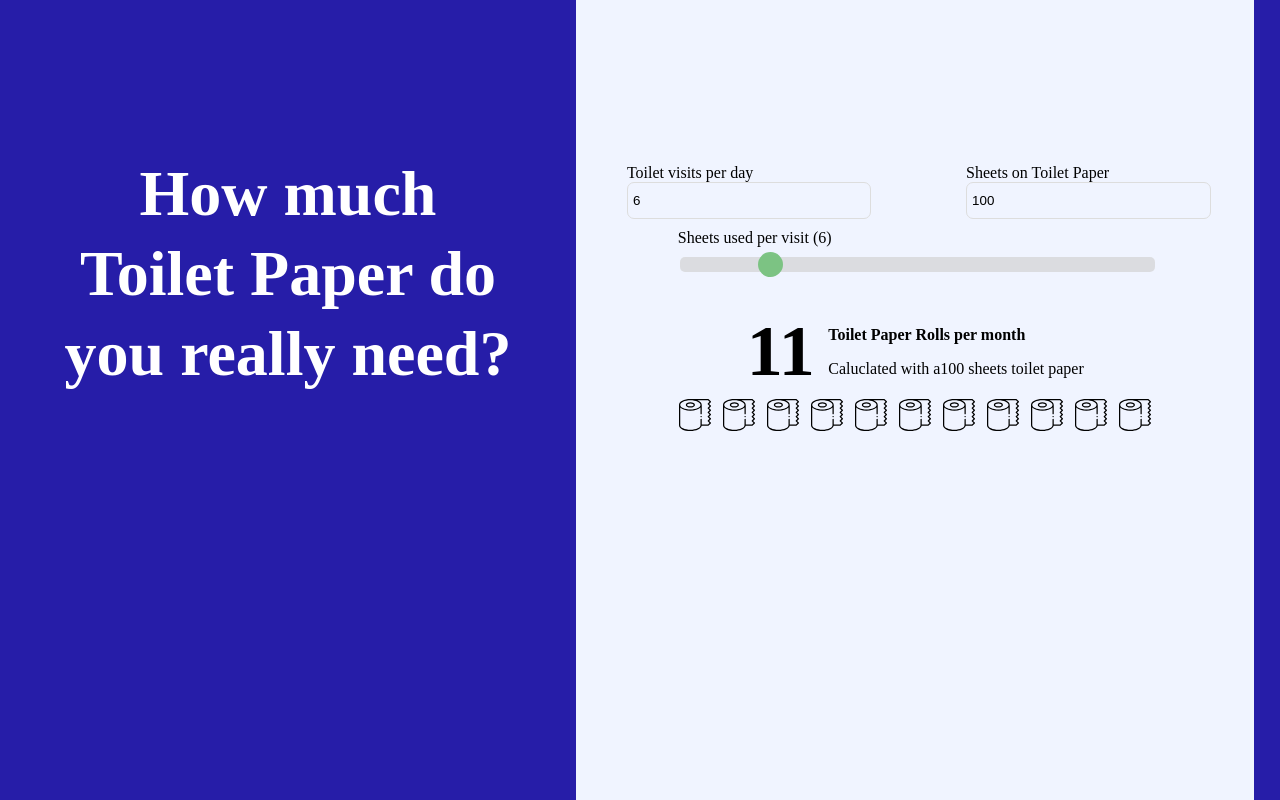
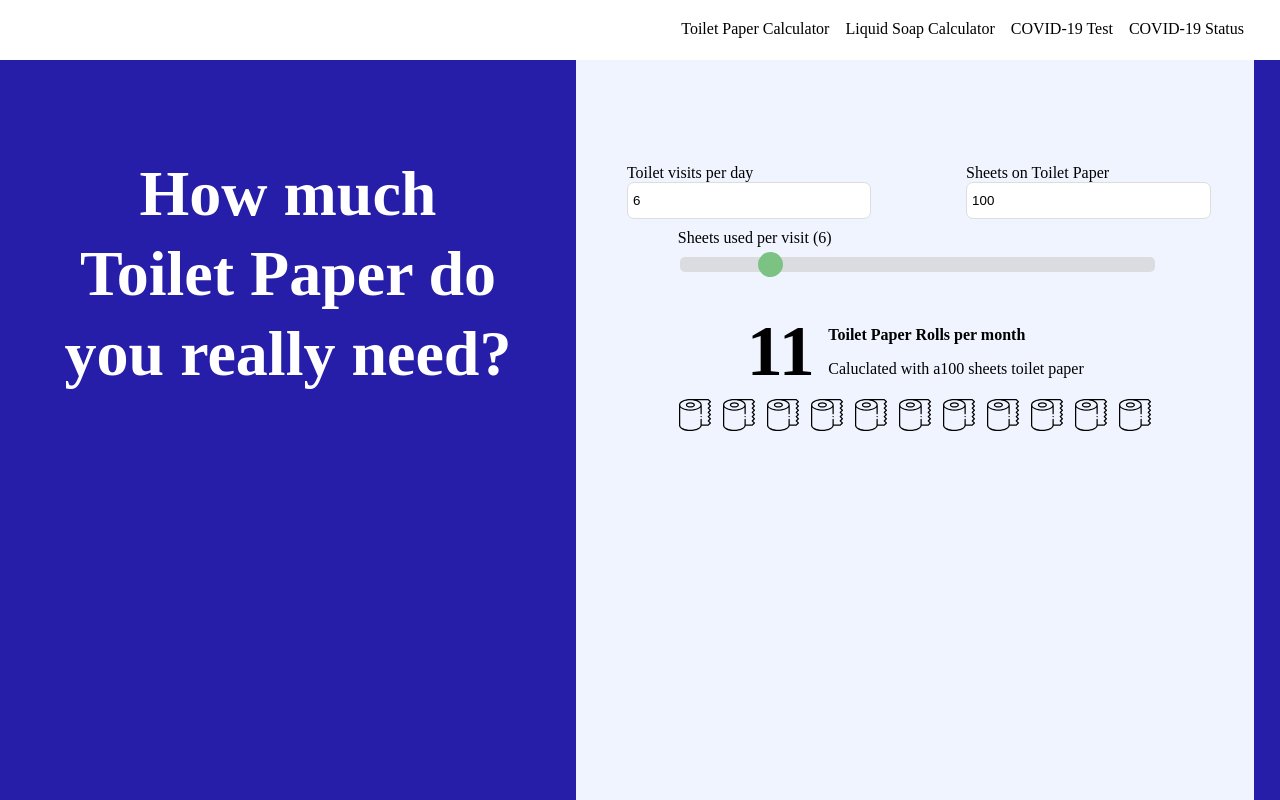
Before and after one commit to zblash/COVID-19-Needs-Calculator-Status-Tracker, a React app: page / in a window 1280 px wide. Shown: the top 800 px of the page. Built offline with nearby package versions, Linux system fonts and the light colour scheme; the HTML template or start-up script is replaced by a standard one.

Commit message:
header implemented

```diff
--- a/src/app.tsx
+++ b/src/app.tsx
@@ -2,11 +2,13 @@ import * as React from 'react';
 import { BrowserRouter } from 'react-router-dom';
 import { CoronaTestContextProvider } from './context';
 import Routes from './pages';
+import { HeaderComponent } from './components/header';
 
 export default function App() {
   return (
     <CoronaTestContextProvider>
       <BrowserRouter>
+        <HeaderComponent />
         <Routes />
       </BrowserRouter>
     </CoronaTestContextProvider>
--- /dev/null
+++ b/src/components/header/index.tsx
@@ -0,0 +1,52 @@
+import * as React from 'react';
+import styled from 'styled-components';
+import { NavLink } from 'react-router-dom';
+
+/*  Styles */
+const StyledWrapper = styled.div`
+  overflow: hidden;
+  position: fixed;
+  top: 0;
+  width: 100%;
+  background-color: #fff;
+  height: 60px;
+  con
+`;
+
+const StyledLink = styled(NavLink)`
+  color: #000;
+  cursor: pointer;
+  text-decoration: none;
+  margin-right: 1em;
+`;
+
+const StyledLinkWrapper = styled.div`
+  margin-right: 2%;
+  margin: 0;
+  float: right;
+  padding: 20px;
+  height: 40px;
+`;
+
+/*  Component  */
+function HeaderComponent() {
+  /*  Variables */
+
+  /*  Callbacks */
+
+  /*  Lifecycle  */
+
+  return (
+    <StyledWrapper>
+      <StyledLinkWrapper>
+        <StyledLink to="/toilet-paper">Toilet Paper Calculator</StyledLink>
+        <StyledLink to="/soap">Liquid Soap Calculator</StyledLink>
+        <StyledLink to="/test">COVID-19 Test</StyledLink>
+        <StyledLink to="/status">COVID-19 Status</StyledLink>
+      </StyledLinkWrapper>
+    </StyledWrapper>
+  );
+}
+const PureHeaderComponent = React.memo(HeaderComponent);
+
+export { PureHeaderComponent as HeaderComponent };
--- a/src/components/ui/input.tsx
+++ b/src/components/ui/input.tsx
@@ -25,7 +25,7 @@ const Input = styled.input`
   border: 1px solid #ddd;
   border-radius: 7px;
   background-image: none !important;
-  background-color: transparent !important ;
+  background-color: #fff !important ;
   box-shadow: none;
   outline: none;
   width: 100%;
```
